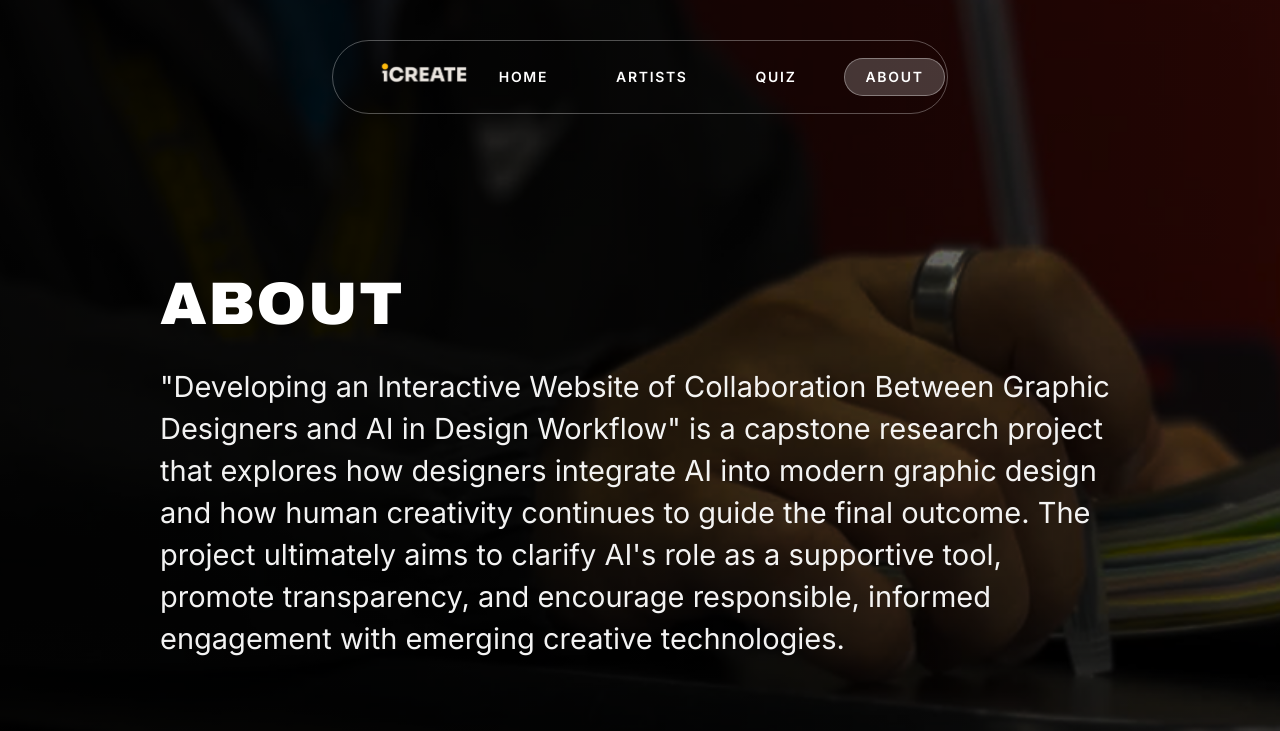
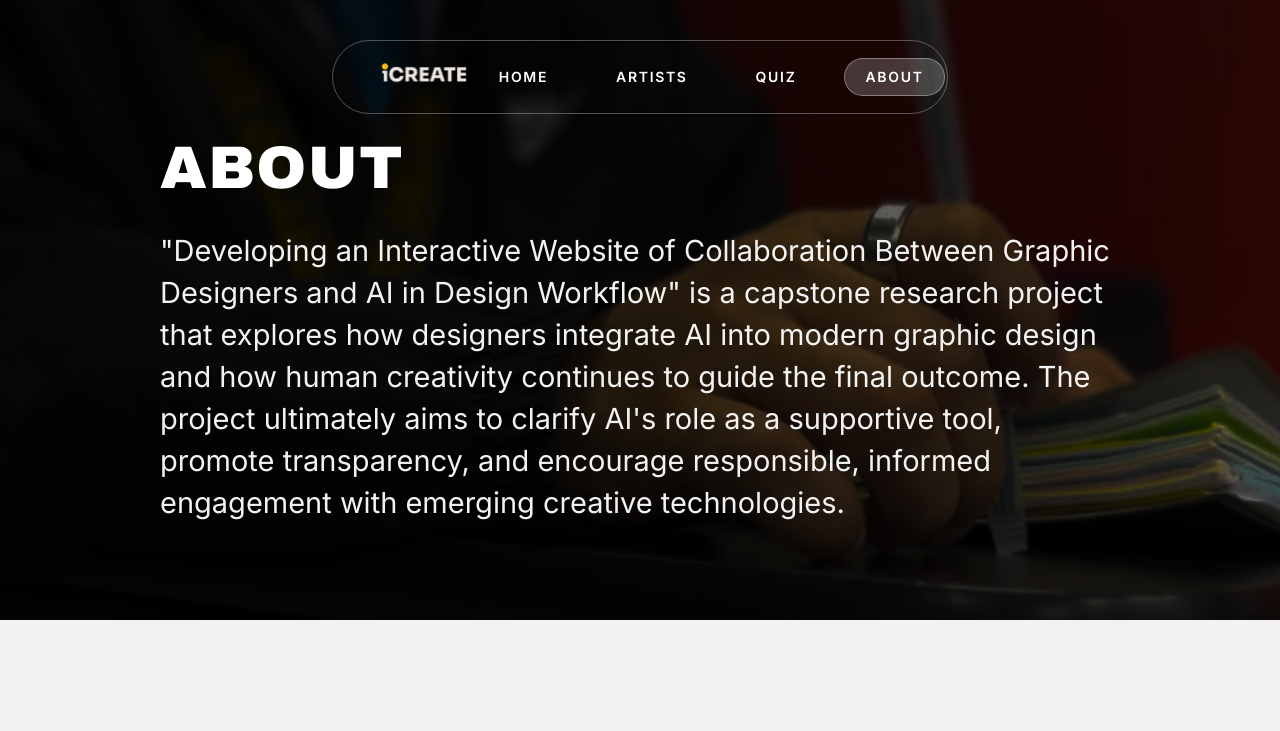
Before and after one commit to giomaniego-dev/icreate, a Next.js app: page /about in a window 1280 px wide. Shown: the top 731 px of the page. Built offline with nearby package versions, Linux system fonts and the light colour scheme.

Commit message:
refactor(pages): use HeroShell on about and article heroes
Move header into hero sections so navigation scrolls with page content.

```diff
--- a/src/app/about/page.tsx
+++ b/src/app/about/page.tsx
@@ -13,10 +13,10 @@ export const metadata: Metadata = {
 
 export default function AboutPage() {
   return (
-    <main>
+    <>
       <AboutHero title="ABOUT" description={ABOUT_DESCRIPTION} />
       <AboutContentSection />
       <AboutTeamSection />
-    </main>
+    </>
   );
 }
--- a/src/components/AboutHero.tsx
+++ b/src/components/AboutHero.tsx
@@ -1,5 +1,5 @@
 import Image from "next/image";
-import { Header } from "./Header";
+import { HeroShell } from "@/components/layout/HeroShell";
 
 type AboutHeroProps = {
   title: string;
@@ -14,8 +14,6 @@ export function AboutHero({
 }: AboutHeroProps) {
   return (
     <section className="relative overflow-hidden bg-black">
-      <Header />
-
       <div className="absolute inset-0">
         <Image
           src={backgroundImage}
@@ -31,7 +29,8 @@ export function AboutHero({
         />
       </div>
 
-      <div className="relative z-10 px-8 pb-20 pt-32 md:px-12 md:pb-24 md:pt-40 lg:px-40">
+      <HeroShell fullHeight={false}>
+        <div className="px-8 pb-20 pt-4 md:px-12 md:pb-24 md:pt-6 lg:px-40">
           <h1 className="font-display text-5xl font-normal tracking-wide text-white md:text-6xl">
             {title}
           </h1>
@@ -39,6 +38,7 @@ export function AboutHero({
             {description}
           </p>
         </div>
+      </HeroShell>
     </section>
   );
 }
--- a/src/components/ArticleHero.tsx
+++ b/src/components/ArticleHero.tsx
@@ -1,6 +1,6 @@
 import Image from "next/image";
 import type { ReactNode } from "react";
-import { Header } from "./Header";
+import { HeroShell } from "@/components/layout/HeroShell";
 
 type ArticleHeroProps = {
   title: string;
@@ -21,8 +21,6 @@ export function ArticleHero({
 }: ArticleHeroProps) {
   return (
     <section className="relative overflow-hidden bg-black">
-      <Header />
-
       <div className="absolute inset-0">
         <Image
           src={backgroundImage}
@@ -38,7 +36,8 @@ export function ArticleHero({
         />
       </div>
 
-      <div className="relative z-10 px-8 pt-32 pb-20 md:px-12 md:pt-40 md:pb-24 lg:px-40">
+      <HeroShell fullHeight={false}>
+        <div className="px-8 pb-20 pt-4 md:px-12 md:pb-24 md:pt-6 lg:px-40">
           <div
             className={
               side
@@ -69,6 +68,7 @@ export function ArticleHero({
             )}
           </div>
         </div>
+      </HeroShell>
     </section>
   );
 }
```
Lines whose indentation alone changed are shown as unchanged.
